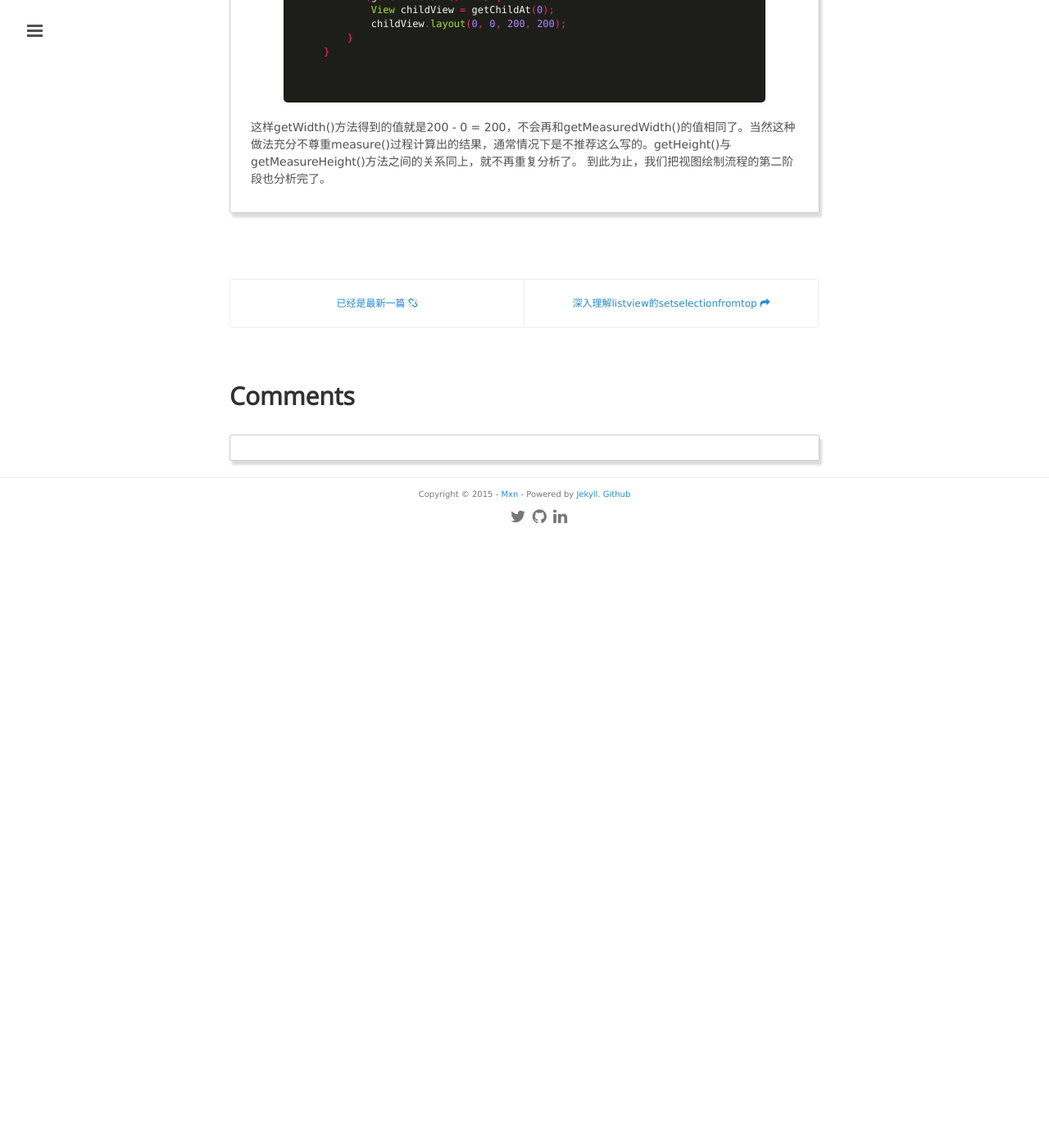
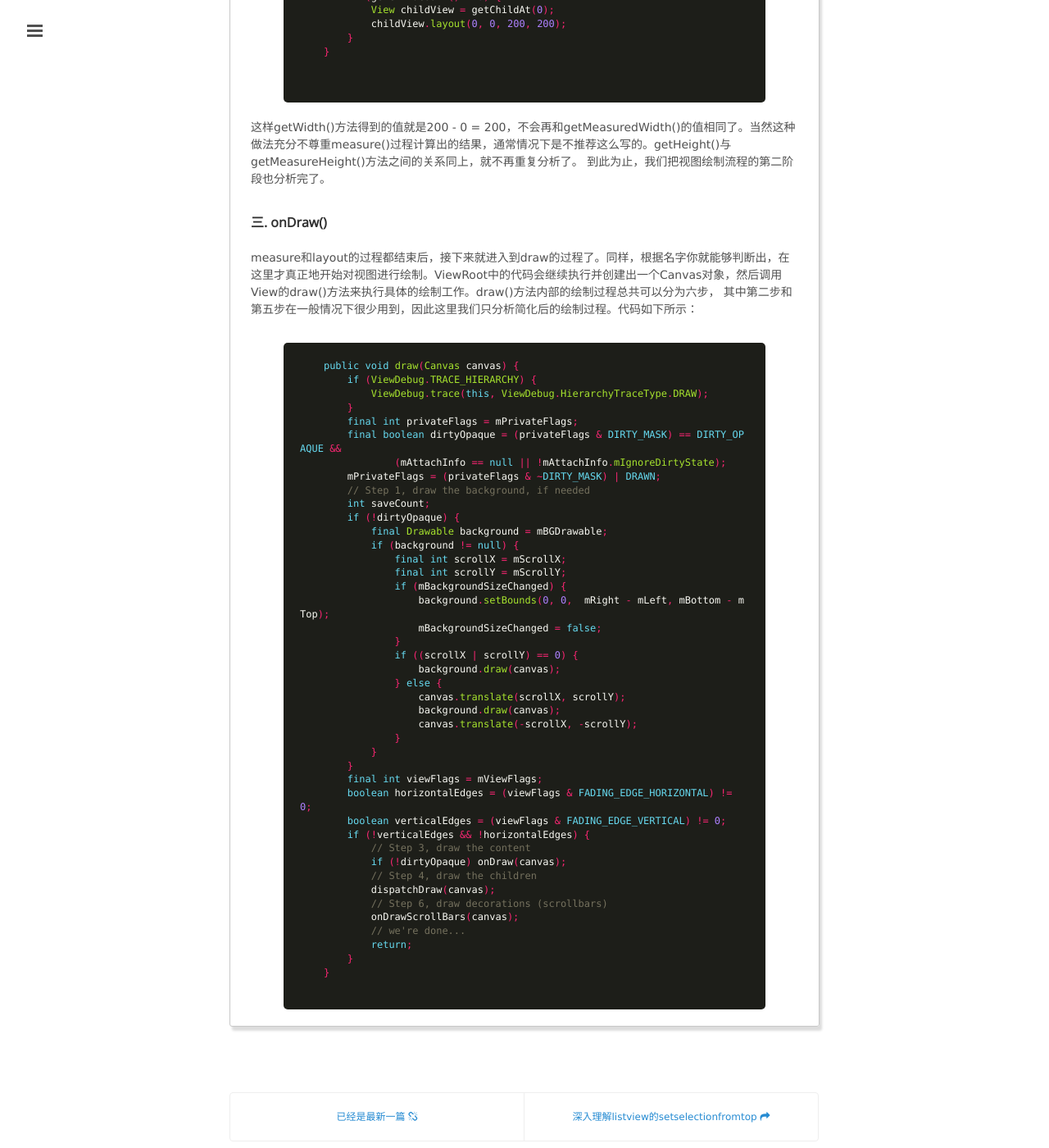
Before and after one commit to mxn21/mxn21.github.io, a Jekyll site: the page built from _posts/2015-7-14-深入了解android view绘制机制.md, in a window 1280 px wide and 1400 px high, scrolled down 10707 px. Shown: the whole window at 82% size. Built offline with Jekyll 4.4.1, drawn with Linux system fonts in a browser that asks for light colours; Markdown is read by kramdown in place of the engine named in the settings; comment, search, counter and statistics services are not loaded; before the commit the page ends 11362 px from its top, so only the background shows below that.

Commit message:
qweq
wqeqw

```diff
--- a/_posts/2015-7-14-深入了解android view绘制机制.md
+++ b/_posts/2015-7-14-深入了解android view绘制机制.md
@@ -466,3 +466,53 @@
 
 这样getWidth()方法得到的值就是200 - 0 = 200，不会再和getMeasuredWidth()的值相同了。当然这种做法充分不尊重measure()过程计算出的结果，通常情况下是不推荐这么写的。getHeight()与getMeasureHeight()方法之间的关系同上，就不再重复分析了。
 到此为止，我们把视图绘制流程的第二阶段也分析完了。
+
+#### 三. onDraw()
+
+measure和layout的过程都结束后，接下来就进入到draw的过程了。同样，根据名字你就能够判断出，在这里才真正地开始对视图进行绘制。ViewRoot中的代码会继续执行并创建出一个Canvas对象，然后调用View的draw()方法来执行具体的绘制工作。draw()方法内部的绘制过程总共可以分为六步，
+其中第二步和第五步在一般情况下很少用到，因此这里我们只分析简化后的绘制过程。代码如下所示：
+
+    {% highlight java  %}
+    public void draw(Canvas canvas) {
+        if (ViewDebug.TRACE_HIERARCHY) {
+            ViewDebug.trace(this, ViewDebug.HierarchyTraceType.DRAW);
+        }
+        final int privateFlags = mPrivateFlags;
+        final boolean dirtyOpaque = (privateFlags & DIRTY_MASK) == DIRTY_OPAQUE &&
+                (mAttachInfo == null || !mAttachInfo.mIgnoreDirtyState);
+        mPrivateFlags = (privateFlags & ~DIRTY_MASK) | DRAWN;
+        // Step 1, draw the background, if needed
+        int saveCount;
+        if (!dirtyOpaque) {
+            final Drawable background = mBGDrawable;
+            if (background != null) {
+                final int scrollX = mScrollX;
+                final int scrollY = mScrollY;
+                if (mBackgroundSizeChanged) {
+                    background.setBounds(0, 0,  mRight - mLeft, mBottom - mTop);
+                    mBackgroundSizeChanged = false;
+                }
+                if ((scrollX | scrollY) == 0) {
+                    background.draw(canvas);
+                } else {
+                    canvas.translate(scrollX, scrollY);
+                    background.draw(canvas);
+                    canvas.translate(-scrollX, -scrollY);
+                }
+            }
+        }
+        final int viewFlags = mViewFlags;
+        boolean horizontalEdges = (viewFlags & FADING_EDGE_HORIZONTAL) != 0;
+        boolean verticalEdges = (viewFlags & FADING_EDGE_VERTICAL) != 0;
+        if (!verticalEdges && !horizontalEdges) {
+            // Step 3, draw the content
+            if (!dirtyOpaque) onDraw(canvas);
+            // Step 4, draw the children
+            dispatchDraw(canvas);
+            // Step 6, draw decorations (scrollbars)
+            onDrawScrollBars(canvas);
+            // we're done...
+            return;
+        }
+    }
+     {% endhighlight %}
```
